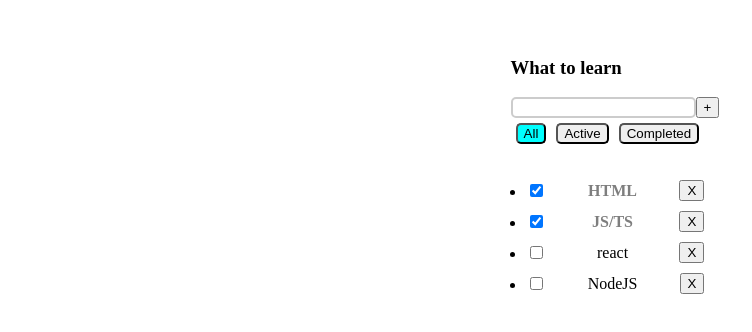
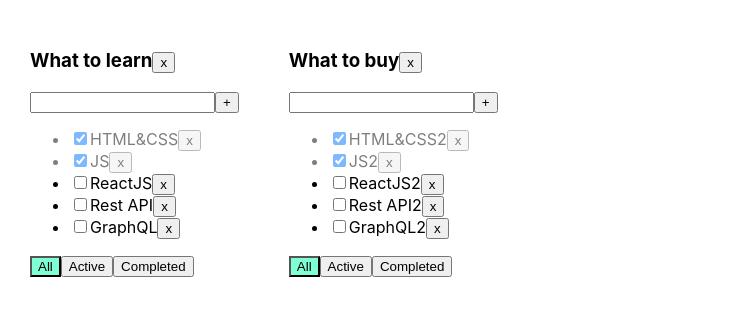
Before and after one commit to AlexNewHere/Todo-list, a React (Create React App) app: page / in a window 1280 px wide. Shown: the top 332 px of the page, without its empty margins (0-752 px from the left). Built offline with nearby package versions, Linux system fonts and the light colour scheme.

Commit message:
associative array

```diff
--- a/src/App.css
+++ b/src/App.css
@@ -1,54 +1,24 @@
-ul {
-  padding: 15px;
-}
-
-
 .App {
+  padding: 30px;
   display: flex;
-  padding: 30px;
-  justify-content: center;
 }
 
 .App > div {
   margin-right: 50px;
 }
 
-.filter {
-  margin: 5px;
-  border-radius: 5px;
+.error {
+  border: red 1px solid;
+}
+
+.error-message {
+  color: red;
 }
 
 .active-filter {
-  background-color: aqua;
+  background-color: aquamarine;
 }
 
 .is-done {
   opacity: 0.5;
-  font-weight: bold;
 }
-
-.error {
-  border: 2px solid red;
-  outline: none;
-  border-radius: 5px;
-  color: red;
-}
-
-.input {
-  border: 2px solid #ccc;
-  border-radius: 5px;
-  outline: none;
-}
-
-.errorText {
-  color: red;
-  font-size: 18px;
-  font-weight: bold;
-}
-
-.listItems {
-  display: flex;
-  align-items: center;
-  justify-content: space-between;
-  margin-bottom: 10px;
-}
--- a/src/App.tsx
+++ b/src/App.tsx
@@ -3,50 +3,93 @@
 import {TaskType, Todolist} from './Todolist';
 import {v1} from 'uuid';
 
-export type FilterValuesType = 'all' | 'active' | 'comleted'
+export type FilterValuesType = 'all' | 'active' | 'completed';
+
+export type TasksStateType = {
+    id: string
+    title: string
+    filter: FilterValuesType
+}
 
 function App() {
 
-    const todoListTitle: string = 'What to learn'
+    let todolistID1 = v1();
+    let todolistID2 = v1();
 
-    const [task_1, setTask] = useState<Array<TaskType>>([
-        {id: v1(), title: 'HTML', isDone: true},
-        {id: v1(), title: 'JS/TS', isDone: true},
-        {id: v1(), title: 'react', isDone: false},
-        {id: v1(), title: 'NodeJS', isDone: false}
+    let [todoLists, setTodolists] = useState<Array<TasksStateType>>([
+        {id: todolistID1, title: 'What to learn', filter: 'all'},
+        {id: todolistID2, title: 'What to buy', filter: 'all'},
     ])
 
-    const removeTask = (taskID: string) => {
-        setTask(task_1.filter(el => el.id !== taskID))
+    let [tasks, setTasks] = useState({
+        [todolistID1]: [
+            {id: v1(), title: 'HTML&CSS', isDone: true},
+            {id: v1(), title: 'JS', isDone: true},
+            {id: v1(), title: 'ReactJS', isDone: false},
+            {id: v1(), title: 'Rest API', isDone: false},
+            {id: v1(), title: 'GraphQL', isDone: false},
+        ],
+        [todolistID2]: [
+            {id: v1(), title: 'HTML&CSS2', isDone: true},
+            {id: v1(), title: 'JS2', isDone: true},
+            {id: v1(), title: 'ReactJS2', isDone: false},
+            {id: v1(), title: 'Rest API2', isDone: false},
+            {id: v1(), title: 'GraphQL2', isDone: false},
+        ]
+    });
+
+    const removeTodolist = (todolistId: string) => {
+        setTodolists(todoLists.filter(tl => tl.id !== todolistId))
+        delete tasks[todolistId];
     }
 
-    const addTask = (title: string) => {
-        let newTask: TaskType = {id: v1(), title: title, isDone: false}
-        setTask([newTask, ...task_1])
+    function removeTask(todolistId: string, taskID: string) {
+        setTasks({...tasks, [todolistId]: tasks[todolistId].filter(t => t.id !== taskID)})
     }
 
-    const changeTaskStatus = (taskID: string, isDone: boolean) => {
-       setTask(task_1.map(el => (el.id === taskID)? {...el, isDone: isDone} : el))
+    function addTask(todolistId: string, title: string) {
+        let newTask = {id: v1(), title: title, isDone: false};
+        setTasks({...tasks, [todolistId]: [newTask, ...tasks[todolistId]]})
     }
 
+    function changeStatus(todolistId: string, taskId: string, isDone: boolean) {
+        setTasks({...tasks, [todolistId]: tasks[todolistId].map(el => el.id === taskId ? {...el, isDone} : el)})
+    }
 
-    const [filter, setFilter] = useState<FilterValuesType>('all')
-
-    const changeFilter = (filter: FilterValuesType) => {
-        setFilter(filter)
+    function changeFilter(todolistId: string, value: FilterValuesType) {
+        setTodolists(todoLists.map(el => (el.id === todolistId) ? {...el, filter: value} : el))
     }
 
     return (
         <div className="App">
-            <Todolist
-                title={todoListTitle}
-                task={task_1}
-                filter={filter}
-                changeTaskStatus={changeTaskStatus}
-                addTask={addTask}
-                removeTask={removeTask}
-                changeFilter={changeFilter}
-              />
+            {todoLists.map((el) => {
+
+                let tasksForTodolist = tasks[el.id];
+
+                if (el.filter === 'active') {
+                    tasksForTodolist = tasks[el.id].filter(t => t.isDone === false);
+                }
+                if (el.filter === 'completed') {
+                    tasksForTodolist = tasks[el.id].filter(t => t.isDone === true);
+                }
+
+                return (
+                    <Todolist
+                        key={el.id}
+                        todolistId={el.id}
+                        title={el.title}
+                        tasks={tasksForTodolist}
+                        removeTask={removeTask}
+                        changeFilter={changeFilter}
+                        addTask={addTask}
+                        changeTaskStatus={changeStatus}
+                        filter={el.filter}
+                        removeTodolist={removeTodolist}
+                    />
+                )
+            })
+            }
+
         </div>
     );
 }
--- a/src/Todolist.tsx
+++ b/src/Todolist.tsx
@@ -1,121 +1,96 @@
-import React, {ChangeEvent, FC, KeyboardEvent, useState} from 'react';
-import {FilterValuesType} from './App'
-import './App.css'
+import React, {ChangeEvent, KeyboardEvent, useState} from 'react';
+import {FilterValuesType} from './App';
 
-type PropsType = {
-    title: string
-    task: Array<TaskType>
-    filter: FilterValuesType
-    removeTask: (taskID: string) => void
-    changeFilter: (filter: FilterValuesType) => void
-    addTask: (title: string) => void
-    changeTaskStatus: (taskID: string, status: boolean) => void
-}
 export type TaskType = {
     id: string
     title: string
     isDone: boolean
 }
 
+type PropsType = {
+    todolistId: string
+    title: string
+    tasks: Array<TaskType>
+    removeTask: (todolistId: string  ,taskId: string) => void
+    changeFilter: (todolistId: string ,value: FilterValuesType) => void
+    addTask: (todolistId: string, title: string) => void
+    changeTaskStatus: (todolistId: string, taskId: string, isDone: boolean) => void
+    filter: FilterValuesType
+    removeTodolist: (todolistId: string) => void
+}
 
-export const Todolist: FC<PropsType> = (props: PropsType) => {
+export function Todolist(props: PropsType) {
 
-    const [error, setError] = useState<boolean>(false)
+    let [title, setTitle] = useState("")
+    let [error, setError] = useState<string | null>(null)
 
-    const [title, setTitle] = useState<string>('')
-
-    const onClickAddTask = () => {
-        const trimmedTitle = title.trim()
-        if (!!trimmedTitle) {
-            props.addTask(trimmedTitle)
+    const addTask = () => {
+        if (title.trim() !== "") {
+            props.addTask(props.todolistId ,title.trim());
+            setTitle("");
         } else {
-            setError(true)
-            setTimeout(() => setError(false), 3000)
+            setError("Title is required");
         }
-        setTitle('')
     }
 
-    const getTasksForRender = (task: Array<TaskType>, filter: FilterValuesType): Array<TaskType> => {
-        let taskForRender
-        switch (filter) {
-            case 'comleted':
-                taskForRender = task.filter(el => el.isDone)
-                break
-            case 'active':
-                taskForRender = task.filter(el => !el.isDone)
-                break
-            default:
-                taskForRender = task
-        }
-        return taskForRender
+    const onChangeHandler = (e: ChangeEvent<HTMLInputElement>) => {
+        setTitle(e.currentTarget.value)
     }
 
-    const taskForRender: Array<TaskType> = getTasksForRender(props.task, props.filter)
-
-    const taskListItems = taskForRender.length ?
-        taskForRender.map((el) => {
-            const removeTask = () => props.removeTask(el.id)
-            const onChangeStatus = (e: ChangeEvent<HTMLInputElement>) => props.changeTaskStatus(el.id, e.currentTarget.checked)
-            const taskClasses = el.isDone ? 'is-done' : ''
-            return (
-                <li key={el.id}>
-                  <div className='listItems'>
-                      <input type="checkbox" checked={el.isDone} onChange={onChangeStatus}/>
-                    <span className={taskClasses}>{el.title}</span>
-                    <button onClick={removeTask}>Х</button>
-                  </div>
-                  </li>)
-        }) : <p>Нет задач</p>
-
-    const onChangeInput = (e: ChangeEvent<HTMLInputElement>) => {
-        setTitle(e.currentTarget.value)
-        if (error) setError(false)
-    }
-    const onKeyPressInput = (e: KeyboardEvent<HTMLInputElement>) => {
-        if (e.key === 'Enter') onClickAddTask()
-    }
-    const onClickAll = (filter: FilterValuesType) => {
-        return () => props.changeFilter(filter)
+    const onKeyPressHandler = (e: KeyboardEvent<HTMLInputElement>) => {
+        setError(null);
+        if (e.key === "Enter") {
+            addTask();
+        }
     }
 
-    const allButtonClass: string = props.filter === 'all' ? 'active-filter filter' : 'filter'
-    const activeButtonClass: string = props.filter === 'active' ? 'active-filter filter' : 'filter'
-    const comletedButtonClass: string = props.filter === 'comleted' ? 'active-filter filter' : 'filter'
-    const inputErrorClass: string = error ? 'error' : 'input'
+    const onAllClickHandler = () => props.changeFilter(props.todolistId, "all");
+    const onActiveClickHandler = () => props.changeFilter(props.todolistId,"active");
+    const onCompletedClickHandler = () => props.changeFilter(props.todolistId,"completed");
 
-    return (
+    const removeTodolistHandler = () => {
+        props.removeTodolist(props.todolistId);
+    }
+
+    return <div>
+        <h3>
+            {props.title}
+        <button onClick={removeTodolistHandler}  >x</button>
+        </h3>
         <div>
-            <h3>{props.title}</h3>
-            <div>
-                <input value={title}
-                       onChange={onChangeInput}
-                       onKeyPress={onKeyPressInput}
-                       className={inputErrorClass}
-                />
+            <input value={title}
+                   onChange={onChangeHandler}
+                   onKeyPress={onKeyPressHandler}
+                   className={error ? "error" : ""}
+            />
+            <button onClick={addTask}>+</button>
+            {error && <div className="error-message">{error}</div>}
+        </div>
+        <ul>
+            {
+                props.tasks.map(t => {
+                    const onClickHandler = () => props.removeTask(props.todolistId, t.id)
+                    const onChangeHandler = (e: ChangeEvent<HTMLInputElement>) => {
+                        props.changeTaskStatus(props.todolistId ,t.id, e.currentTarget.checked);
+                    }
 
-                <button onClick={onClickAddTask}>+</button>
-                {error && <div className="errorText">Title is error!!!</div>}
-            </div>
-
-            <div>
-                <button
-                    className={allButtonClass}
-                    onClick={onClickAll('all')}>All
-                </button>
-
-                <button
-                    className={activeButtonClass}
-                    onClick={onClickAll('active')}>Active
-                </button>
-
-                <button
-                    className={comletedButtonClass}
-                    onClick={onClickAll('comleted')}>Completed
-                </button>
-                <ul>
-                    {taskListItems}
-                </ul>
-            </div>
+                    return <li key={t.id} className={t.isDone ? "is-done" : ""}>
+                        <input type="checkbox"
+                               onChange={onChangeHandler}
+                               checked={t.isDone}/>
+                        <span>{t.title}</span>
+                        <button onClick={onClickHandler}>x</button>
+                    </li>
+                })
+            }
+        </ul>
+        <div>
+            <button className={props.filter === 'all' ? "active-filter" : ""}
+                    onClick={onAllClickHandler}>All</button>
+            <button className={props.filter === 'active' ? "active-filter" : ""}
+                onClick={onActiveClickHandler}>Active</button>
+            <button className={props.filter === 'completed' ? "active-filter" : ""}
+                onClick={onCompletedClickHandler}>Completed</button>
         </div>
-    );
-};
+    </div>
+}
--- /dev/null
+++ b/src/index.css
@@ -0,0 +1,13 @@
+body {
+  margin: 0;
+  font-family: -apple-system, BlinkMacSystemFont, 'Segoe UI', 'Roboto', 'Oxygen',
+    'Ubuntu', 'Cantarell', 'Fira Sans', 'Droid Sans', 'Helvetica Neue',
+    sans-serif;
+  -webkit-font-smoothing: antialiased;
+  -moz-osx-font-smoothing: grayscale;
+}
+
+code {
+  font-family: source-code-pro, Menlo, Monaco, Consolas, 'Courier New',
+    monospace;
+}
--- a/src/index.tsx
+++ b/src/index.tsx
@@ -1,5 +1,6 @@
 import React from 'react';
 import ReactDOM from 'react-dom';
+import './index.css';
 import App from './App';
 import * as serviceWorker from './serviceWorker';
 
```
